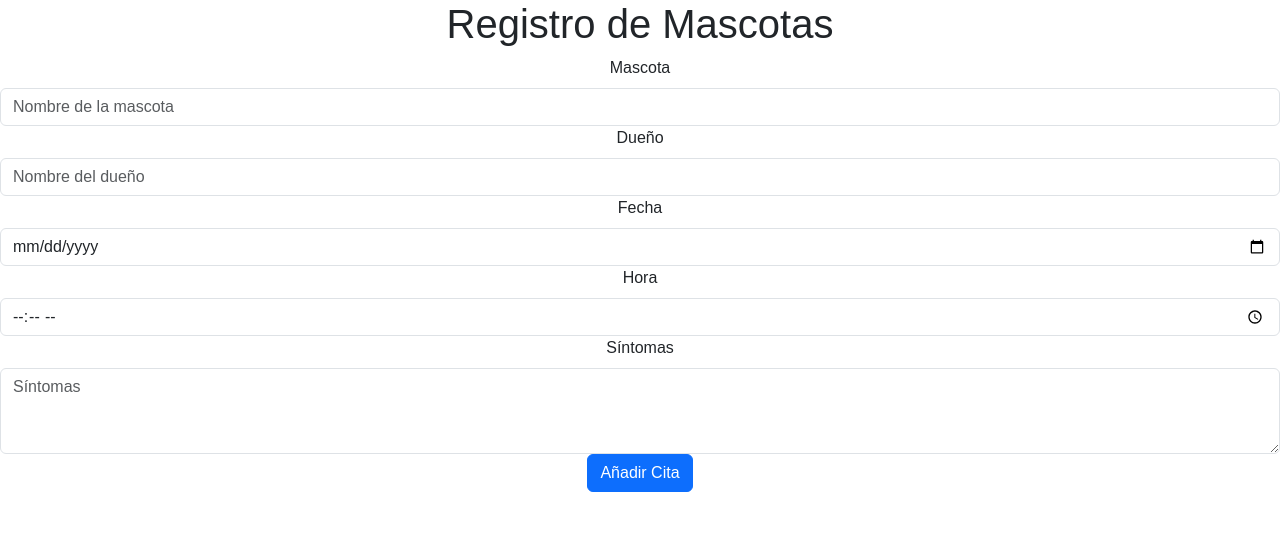
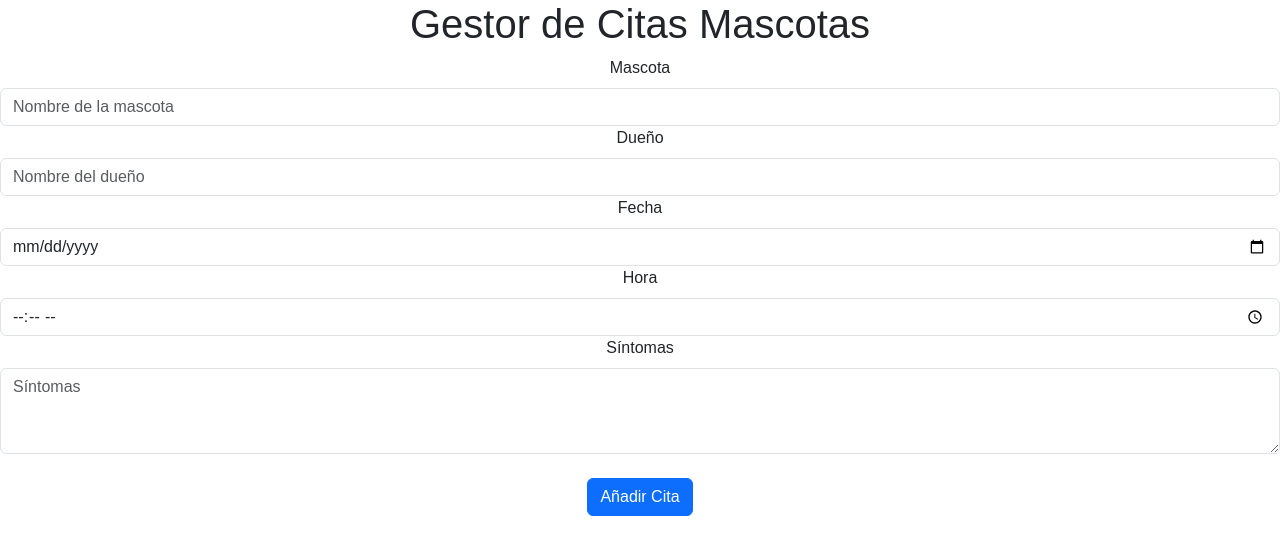
Before and after one commit to davidweissbrod/TP-Citas, a React (Create React App) app in the folder tp-citas/: page / in a window 1280 px wide. Shown: the top 554 px of the page. Built offline with nearby package versions, Linux system fonts and the light colour scheme.

Commit message:
casi finiquitado

```diff
--- a/tp-citas/src/App.js
+++ b/tp-citas/src/App.js
@@ -1,21 +1,26 @@
 import React, { useState } from 'react';
 import 'bootstrap/dist/css/bootstrap.min.css';
-import Form from './components/Form';
+import Formulario from './components/Form';
 import Listado from './components/Listado';
 import './App.css';
 
 const App = () => {
   const [registros, setRegistros] = useState([]);
 
-  function añadirRegistro(registro){
-    setRegistros([registros, registro]);
+  const añadirRegistro = (registro) => {
+    setRegistros([...registros, registro]);
+  };
+  const eliminarRegistro = (index) => {
+    const nuevosRegistros = [...registros];
+    nuevosRegistros.splice(index, 1);
+    setRegistros(nuevosRegistros);
   };
 
   return (
     <div className="App">
-      <h1>Registro de Mascotas</h1>
-      <Form añadirRegistro={añadirRegistro} />
-      <Listado registros={registros} />
+      <h1>Gestor de Citas Mascotas</h1>
+      <Formulario añadirRegistro={añadirRegistro} />
+      <Listado registros={registros} eliminarRegistro={eliminarRegistro}/>
     </div>
   );
 }
--- a/tp-citas/src/components/CardCita.jsx
+++ b/tp-citas/src/components/CardCita.jsx
@@ -1,7 +1,8 @@
 import React from 'react';
 import { Card } from 'react-bootstrap';
+import { Button } from 'react-bootstrap'
 
-function CardCita (registro) {
+const CardCita = ({ registro, onDelete }) => {
   return (
     <Card className="mb-4">
       <Card.Body>
@@ -12,6 +13,7 @@ function CardCita (registro) {
           <strong>Hora:</strong> {registro.hora}<br />
           <strong>Síntomas:</strong> {registro.sintomas}
         </Card.Text>
+        <Button variant="danger" onClick={onDelete}>Borrar</Button>
       </Card.Body>
     </Card>
   );
--- a/tp-citas/src/components/Form.jsx
+++ b/tp-citas/src/components/Form.jsx
@@ -8,9 +8,10 @@ const Formulario = ({ añadirRegistro }) => {
   const [hora, setHora] = useState('');
   const [sintomas, setSintomas] = useState('');
 
-  const handleSubmit = (e) => {
-    e.preventDefault();
-    añadirRegistro({ mascota, dueño, fecha, hora, sintomas });
+  const handleSubmit = () => {
+    const nuevoRegistro = { mascota, dueño, fecha, hora, sintomas };
+    console.log('Nuevo Registro:', nuevoRegistro);
+    añadirRegistro(nuevoRegistro);
     setMascota('');
     setDueño('');
     setFecha('');
@@ -19,7 +20,7 @@ const Formulario = ({ añadirRegistro }) => {
   };
 
   return (
-    <Form onSubmit={handleSubmit} className="mb-4">
+    <Form onSubmit={handleSubmit}>
       <Form.Group controlId="formMascota">
         <Form.Label>Mascota</Form.Label>
         <Form.Control
@@ -64,6 +65,7 @@ const Formulario = ({ añadirRegistro }) => {
           onChange={(e) => setSintomas(e.target.value)}
         />
       </Form.Group>
+      <br />
       <Button variant="primary" type="submit">
         Añadir Cita
       </Button>
--- a/tp-citas/src/components/Listado.jsx
+++ b/tp-citas/src/components/Listado.jsx
@@ -1,11 +1,11 @@
 import React from 'react';
 import CardCita from './CardCita';
 
-const Listado = ({ registros }) => {
+const Listado = ({ registros, eliminarRegistro }) => {
   return (
     <div className="cards-container">
       {registros.map((registro, index) => (
-        <CardCita key={index} registro={registro} />
+        <CardCita key={index} registro={registro} onDelete={() => eliminarRegistro(index)}/>
       ))}
     </div>
   );
```
Also changed, not shown: tp-citas/src/App.css (line endings or trailing spaces).
